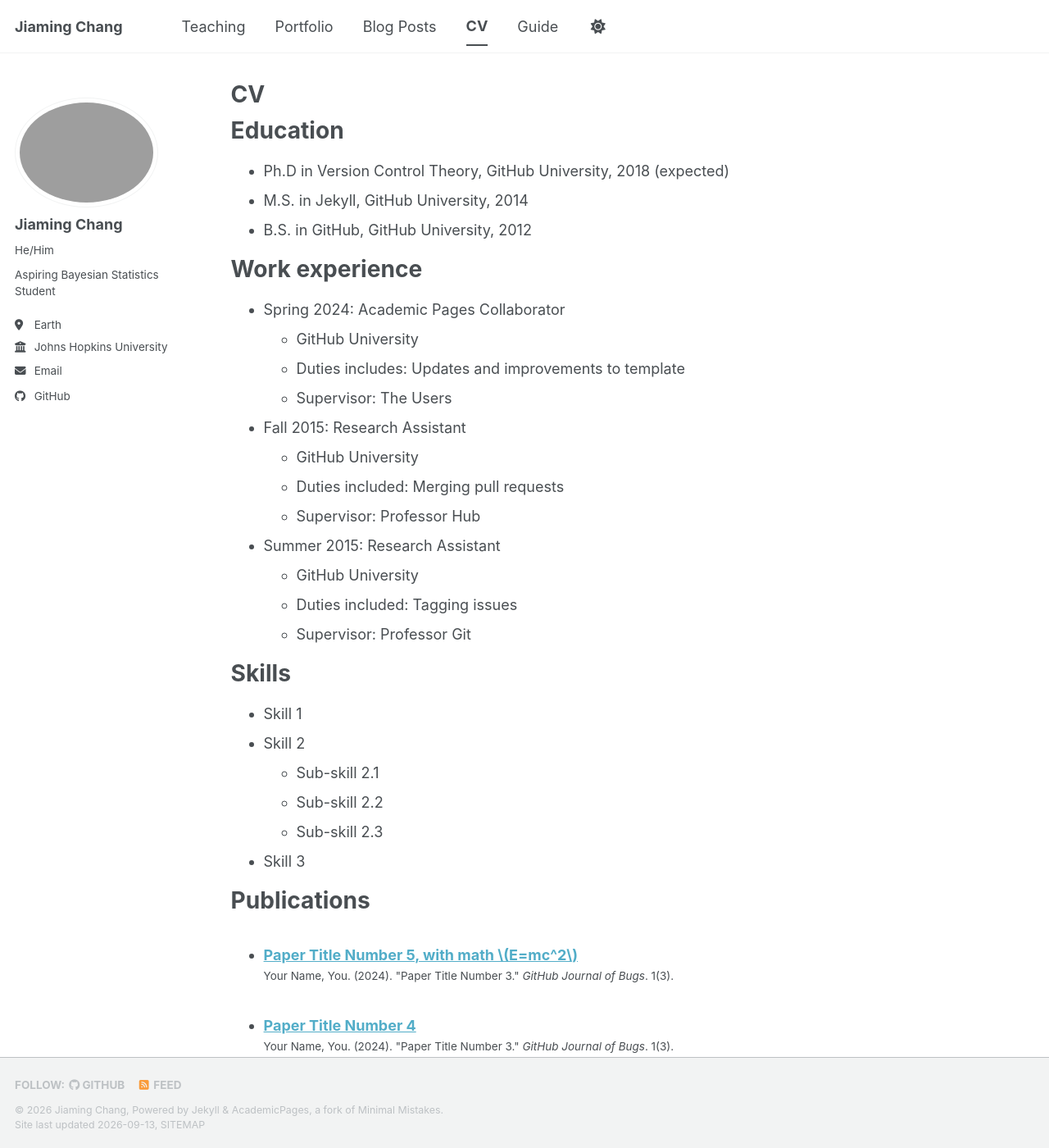
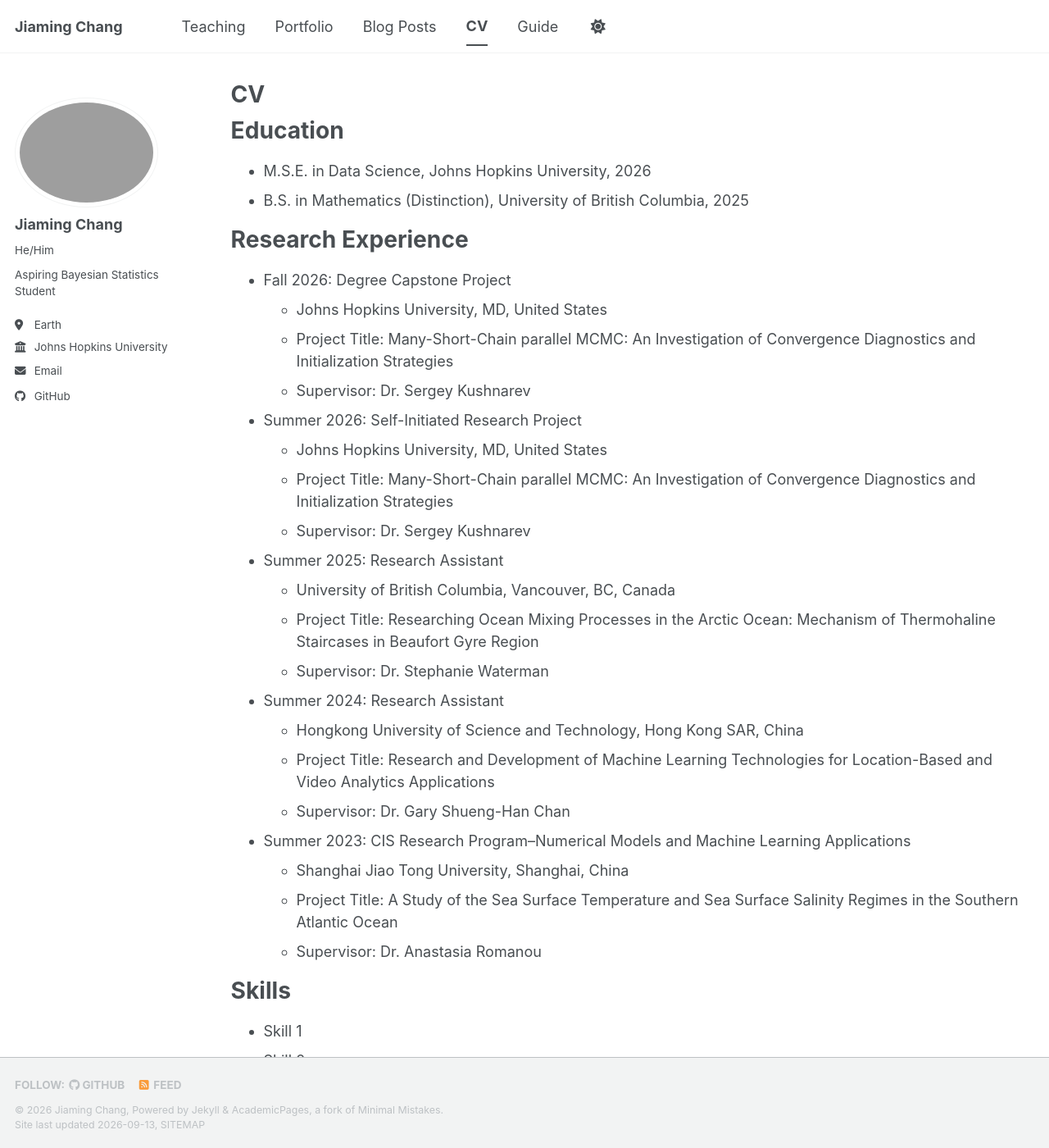
Before and after one commit to JustinTrenchcoat/JustinTrenchcoat.github.io, a Jekyll site: the page built from _pages/cv.md, in a window 1280 px wide and 1400 px high. Shown: the whole window at 82% size. Built offline with Jekyll 4.4.1, drawn with Linux system fonts in a browser that asks for light colours; a style sheet for code colours, icons or effects is not loaded; some of the changed text lies outside the part shown.

Commit message:
Revise CV with updated education and research experience
Updated education and work experience sections with new degrees, projects, and research roles.

```diff
--- a/_pages/cv.md
+++ b/_pages/cv.md
@@ -11,26 +11,35 @@ redirect_from:
 
 Education
 ======
-* Ph.D in Version Control Theory, GitHub University, 2018 (expected)
-* M.S. in Jekyll, GitHub University, 2014
-* B.S. in GitHub, GitHub University, 2012
+* M.S.E. in Data Science, Johns Hopkins University, 2026
+* B.S. in Mathematics (Distinction), University of British Columbia, 2025
 
-Work experience
+Research Experience
 ======
-* Spring 2024: Academic Pages Collaborator
-  * GitHub University
-  * Duties includes: Updates and improvements to template
-  * Supervisor: The Users
+* Fall 2026: Degree Capstone Project
+  * Johns Hopkins University, MD, United States
+  * Project Title: Many-Short-Chain parallel MCMC: An Investigation of Convergence Diagnostics and Initialization Strategies
+  * Supervisor: Dr. Sergey Kushnarev
 
-* Fall 2015: Research Assistant
-  * GitHub University
-  * Duties included: Merging pull requests
-  * Supervisor: Professor Hub
+* Summer 2026: Self-Initiated Research Project
+  * Johns Hopkins University, MD, United States
+  * Project Title: Many-Short-Chain parallel MCMC: An Investigation of Convergence Diagnostics and Initialization Strategies
+  * Supervisor: Dr. Sergey Kushnarev
 
-* Summer 2015: Research Assistant
-  * GitHub University
-  * Duties included: Tagging issues
-  * Supervisor: Professor Git
+* Summer 2025: Research Assistant
+  * University of British Columbia, Vancouver, BC, Canada
+  * Project Title: Researching Ocean Mixing Processes in the Arctic Ocean: Mechanism of Thermohaline Staircases in Beaufort Gyre Region
+  * Supervisor: Dr. Stephanie Waterman
+
+* Summer 2024: Research Assistant
+  * Hongkong University of Science and Technology, Hong Kong SAR, China
+  * Project Title: Research and Development of Machine Learning Technologies for Location-Based and Video Analytics Applications
+  * Supervisor: Dr. Gary Shueng-Han Chan
+
+* Summer 2023: CIS Research Program–Numerical Models and Machine Learning Applications
+  * Shanghai Jiao Tong University, Shanghai, China
+  * Project Title: A Study of the Sea Surface Temperature and Sea Surface Salinity Regimes in the Southern Atlantic Ocean
+  * Supervisor: Dr. Anastasia Romanou
 
 Skills
 ======
@@ -53,12 +62,12 @@ Talks
     {% include archive-single-talk-cv.html  %}
   {% endfor %}</ul>
 
-Teaching
+Teaching Experience
 ======
   <ul>{% for post in site.teaching reversed %}
     {% include archive-single-cv.html %}
   {% endfor %}</ul>
 
-Service and leadership
+Honors and Awards
 ======
-* Currently signed in to 43 different slack teams
+*
```
